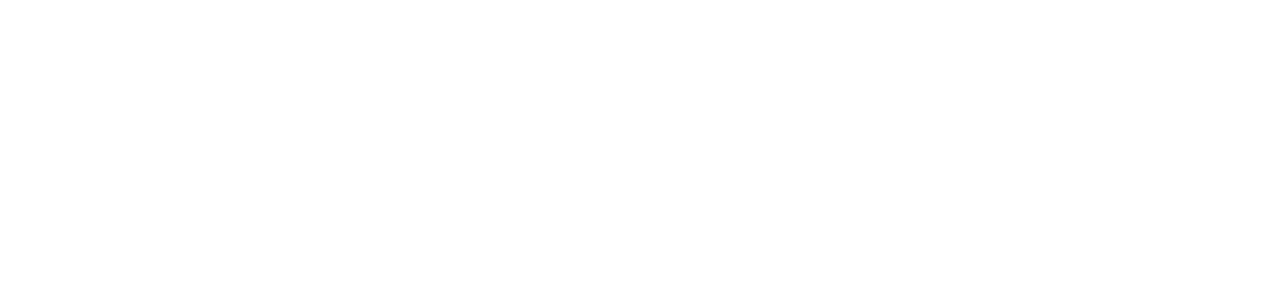
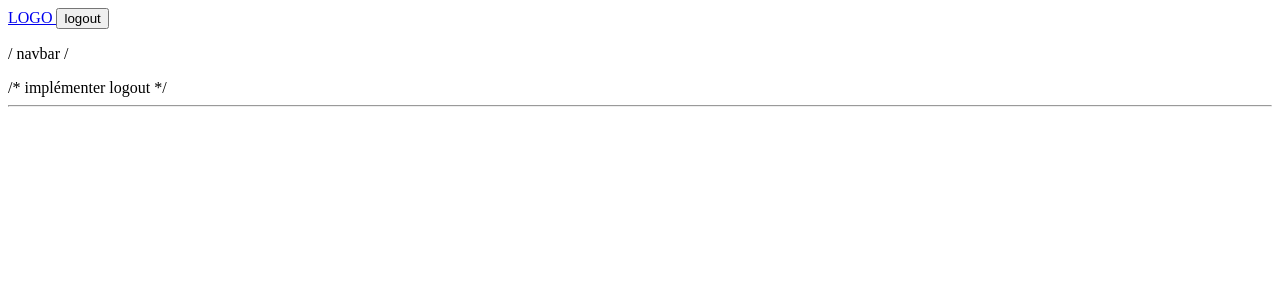
Before and after one commit to hugohebbinckuys/clustering-etudiant, a Vue app in the folder frontend/: page / in a window 1280 px wide. Before the commit this address had no page. Shown: the top 300 px of the page. Built offline with nearby package versions, Linux system fonts and the light colour scheme.

Commit message:
header ok

```diff
--- a/frontend/src/App.vue
+++ b/frontend/src/App.vue
@@ -1,12 +1,13 @@
 <script setup>
 // import register from './views/register'
-import { RouterView } from 'vue-router'
+import { RouterView } from 'vue-router';
+import navbar from './components/navbar.vue';
 
 </script>
 
 <template>
 
-
+<navbar/>
 <RouterView/>
 
 </template>
--- /dev/null
+++ b/frontend/src/components/navbar.vue
@@ -0,0 +1,12 @@
+<script setup>
+const connected = 1;
+</script>
+
+<template>
+    <router-link to="/"> LOGO </router-link>
+    <input type="submit" v-if="connected" value="logout">
+    <p> / navbar /</p>
+
+    /* implémenter logout */
+    <hr>
+</template>
```
Also changed, not shown: 1 other file (tests, documents, lock files or other folders).
